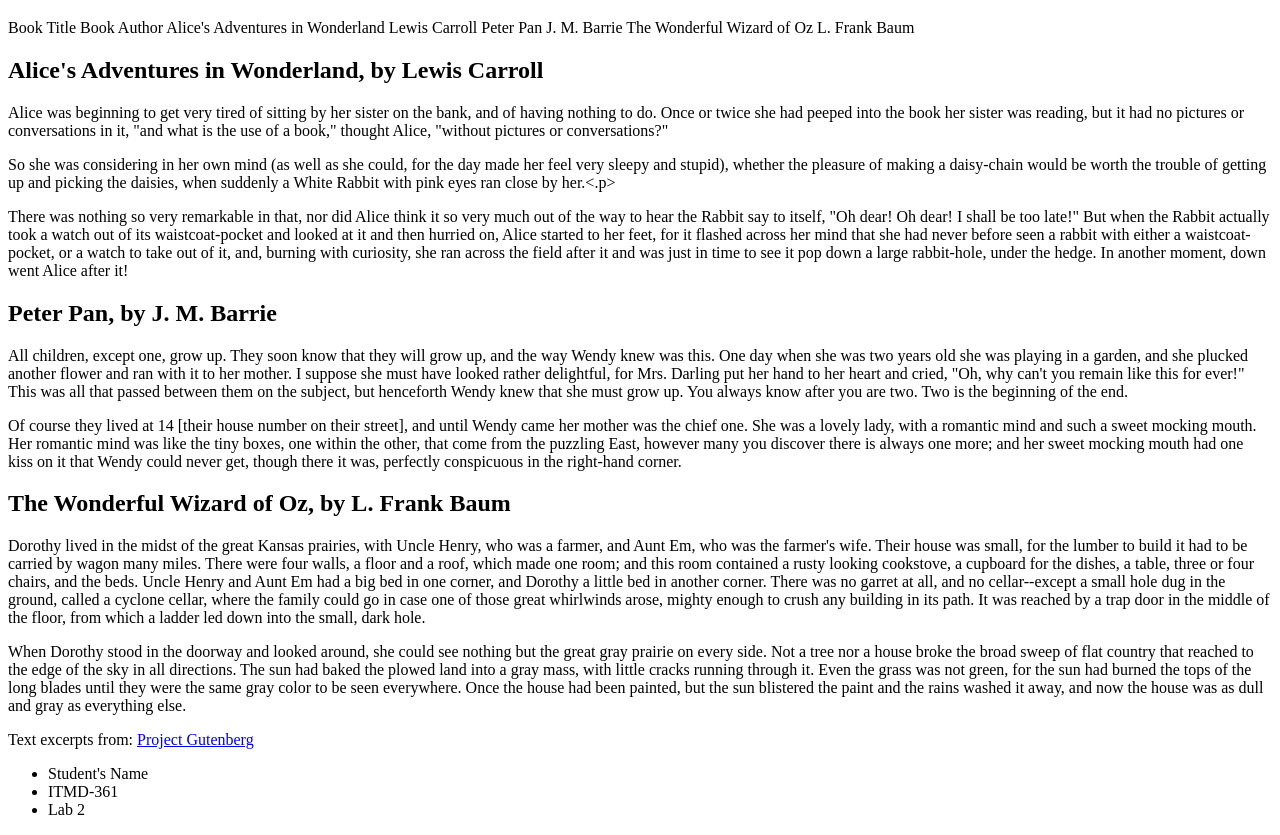
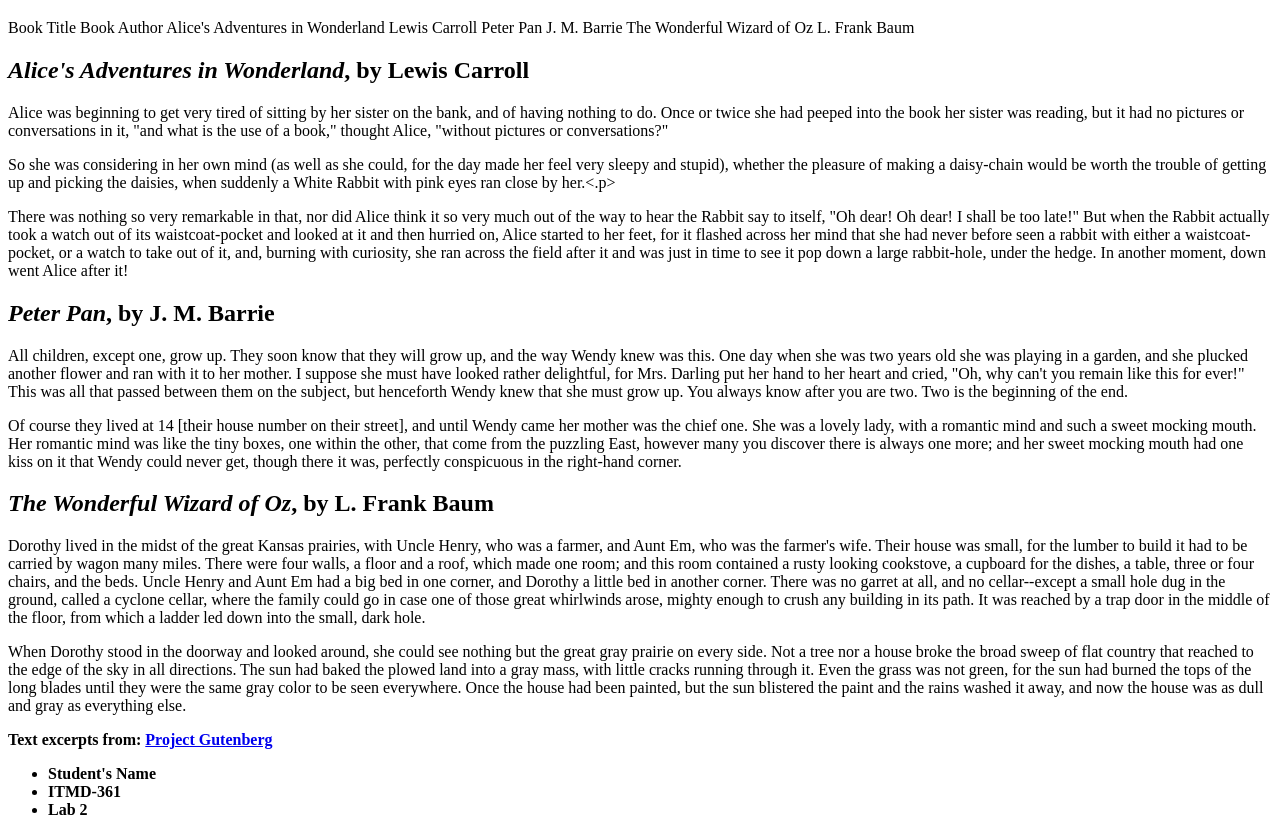
Before and after one commit to nicolelrn/webdev_lab3, a plain HTML site: page index.html in a window 1280 px wide. Shown: the part 61-896 px from the top of the page. Drawn offline with Linux system fonts and the light colour scheme.

Commit message:
added text style

```diff
--- a/index.html
+++ b/index.html
@@ -11,21 +11,21 @@
   Peter Pan 								J. M. Barrie
   The Wonderful Wizard of Oz 				L. Frank Baum
 
-  <h2>Alice's Adventures in Wonderland, by Lewis Carroll</h2>
+  <h2><em>Alice's Adventures in Wonderland</em>, by Lewis Carroll</h2>
   <p>Alice was beginning to get very tired of sitting by her sister on the bank, and of having nothing to do. Once or twice she had peeped into the book her sister was reading, but it had no pictures or conversations in it, "and what is the use of a book," thought Alice, "without pictures or conversations?"</p>
   <p>So she was considering in her own mind (as well as she could, for the day made her feel very sleepy and stupid), whether the pleasure of making a daisy-chain would be worth the trouble of getting up and picking the daisies, when suddenly a White Rabbit with pink eyes ran close by her.<.p>
   <p>There was nothing so very remarkable in that, nor did Alice think it so very much out of the way to hear the Rabbit say to itself, "Oh dear! Oh dear! I shall be too late!" But when the Rabbit actually took a watch out of its waistcoat-pocket and looked at it and then hurried on, Alice started to her feet, for it flashed across her mind that she had never before seen a rabbit with either a waistcoat-pocket, or a watch to take out of it, and, burning with curiosity, she ran across the field after it and was just in time to see it pop down a large rabbit-hole, under the hedge. In another moment, down went Alice after it!</p>
-  <h2>Peter Pan, by J. M. Barrie</h2>
+  <h2><em>Peter Pan</em>, by J. M. Barrie</h2>
   <p>All children, except one, grow up. They soon know that they will grow up, and the way Wendy knew was this. One day when she was two years old she was playing in a garden, and she plucked another flower and ran with it to her mother. I suppose she must have looked rather delightful, for Mrs. Darling put her hand to her heart and cried, "Oh, why can't you remain like this for ever!" This was all that passed between them on the subject, but henceforth Wendy knew that she must grow up. You always know after you are two. Two is the beginning of the end.</p>
   <p>Of course they lived at 14 [their house number on their street], and until Wendy came her mother was the chief one. She was a lovely lady, with a romantic mind and such a sweet mocking mouth. Her romantic mind was like the tiny boxes, one within the other, that come from the puzzling East, however many you discover there is always one more; and her sweet mocking mouth had one kiss on it that Wendy could never get, though there it was, perfectly conspicuous in the right-hand corner.</p>
-  <h2>The Wonderful Wizard of Oz, by L. Frank Baum</h2>
+  <h2><em>The Wonderful Wizard of Oz</em>, by L. Frank Baum</h2>
   <p>Dorothy lived in the midst of the great Kansas prairies, with Uncle Henry, who was a farmer, and Aunt Em, who was the farmer's wife.  Their house was small, for the lumber to build it had to be carried by wagon many miles.  There were four walls, a floor and a roof, which made one room; and this room contained a rusty looking cookstove, a cupboard for the dishes, a table, three or four chairs, and the beds.  Uncle Henry and Aunt Em had a big bed in one corner, and Dorothy a little bed in another corner.  There was no garret at all, and no cellar--except a small hole dug in the ground, called a cyclone cellar, where the family could go in case one of those great whirlwinds arose, mighty enough to crush any building in its path.  It was reached by a trap door in the middle of the floor, from which a ladder led down into the small, dark hole.</p>
   <p>When Dorothy stood in the doorway and looked around, she could see nothing but the great gray prairie on every side.  Not a tree nor a house broke the broad sweep of flat country that reached to the edge of the sky in all directions.  The sun had baked the plowed land into a gray mass, with little cracks running through it.  Even the grass was not green, for the sun had burned the tops of the long blades until they were the same gray color to be seen everywhere.  Once the house had been painted, but the sun blistered the paint and the rains washed it away, and now the house was as dull and gray as everything else.</p>
-  <p>Text excerpts from: <a href="http://www.gutenberg.org">Project Gutenberg</a></p>
+  <p><strong>Text excerpts from: <a href="http://www.gutenberg.org">Project Gutenberg</a></strong></p>
   <ul>
-    <li>Student's Name</li>
-    <li>ITMD-361</li>
-    <li>Lab 2</li>
+    <li><strong>Student's Name</strong></li>
+    <li><strong>ITMD-361</strong></li>
+    <li><strong>Lab 2</strong></li>
   </ul>
 </body>
 </html>
```
